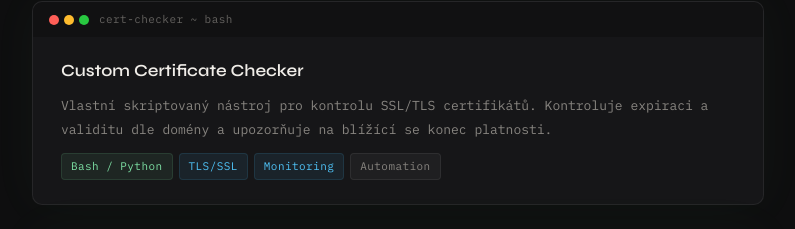
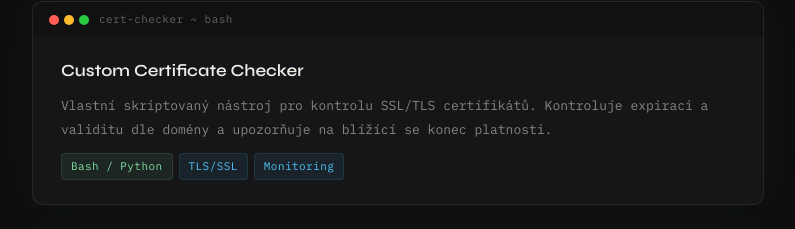
Before and after one commit to adajir-git/my-website-portfolio, a plain HTML site: page index.html in a window 1280 px wide. Shown: the part 1076-1305 px from the top of the page, without its empty margins (242-1037 px from the left). Drawn offline with Linux system fonts and the light colour scheme.

Commit message:
Fix: CLI-Cert-Checker description

```diff
--- a/index.html
+++ b/index.html
@@ -124,7 +124,6 @@
               <span class="tag">Bash / Python</span>
               <span class="tag tag--blue">TLS/SSL</span>
               <span class="tag tag--blue">Monitoring</span>
-              <span class="tag tag--gray">Automation</span>
             </div>
           </div>
         </a>
```
